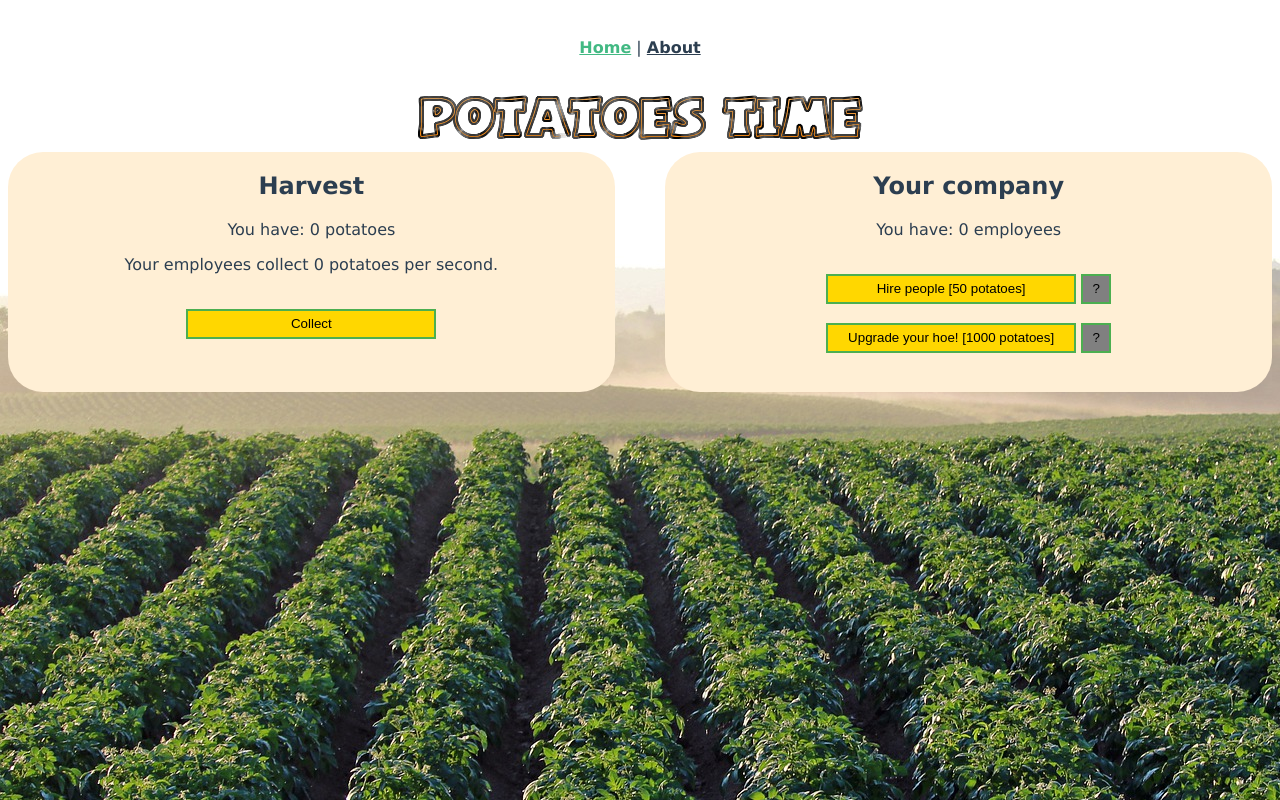
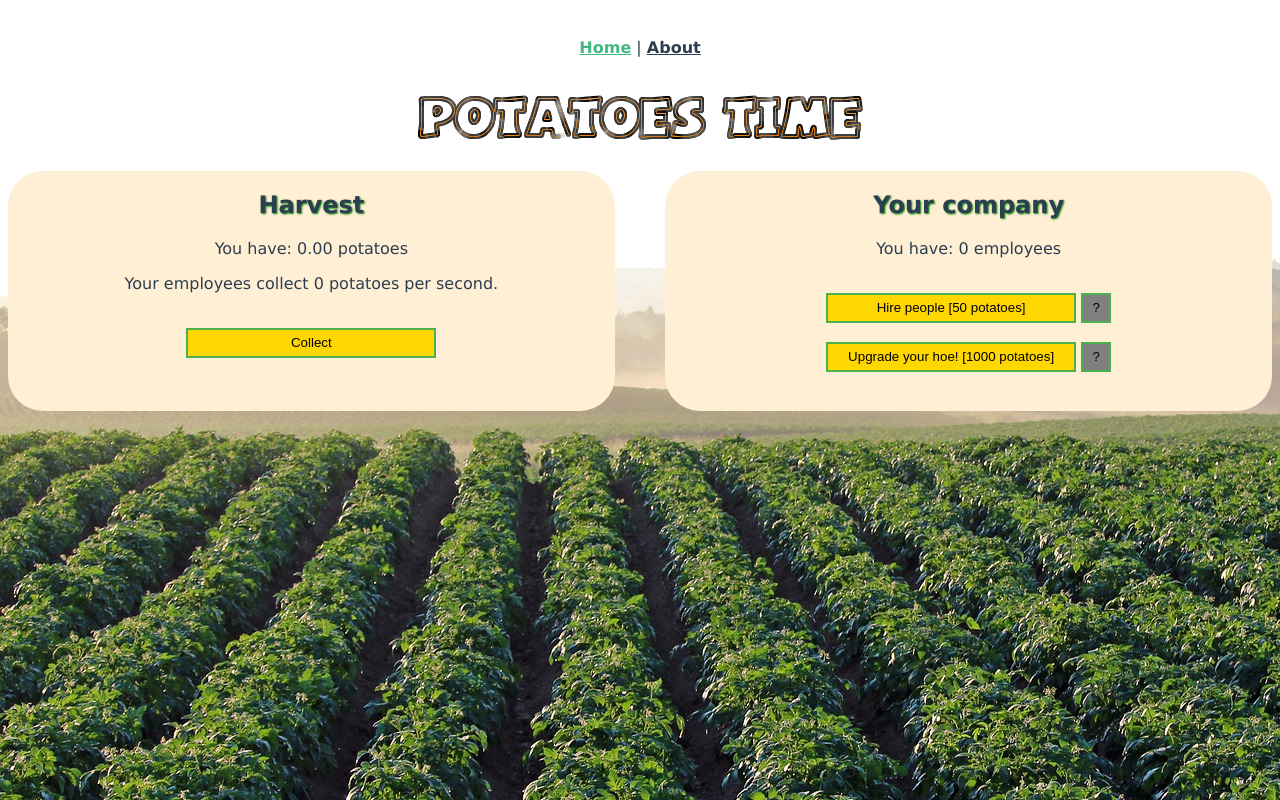
Before and after one commit to SqrtLewy/clicker-game-vue.js, a Vue app: page / in a window 1280 px wide. Built offline with nearby package versions, Linux system fonts and the light colour scheme.

Commit message:
adding basic local storage

```diff
--- a/src/App.vue
+++ b/src/App.vue
@@ -12,7 +12,6 @@
 body{
 background-image: url(assets/background.jpg);
 }
-
 #app {
   font-family: Verdana;
   text-align: center;
@@ -30,4 +29,7 @@ background-image: url(assets/background.jpg);
     }
   }
 }
+h2{
+  text-shadow: 1px 1px 2px green;
+}
 </style>
--- a/src/components/clicker.vue
+++ b/src/components/clicker.vue
@@ -1,10 +1,10 @@
 <template>
 	<div class="ClickerGame">
-	<a href="/"><img src="../assets/logo.png" alt="Potatoes time"></a> <br />
+	<a href="/"><img src="../assets/logo.png" alt="Potatoes time"></a> <br /> <br />
     <div class="clicker_left">
         <h2>Harvest</h2>
 
-		<p>You have: {{ potatoes }} potatoes</p>
+		<p>You have: {{ potatoes.toFixed([2]) }} potatoes</p>
 		<p>Your employees collect {{ employessStrength }} potatoes per second.</p>
 		<br />
 		<button v-on:click="CollectPotatoe">Collect</button>
@@ -14,7 +14,7 @@
 
 		<p>You have: {{ employees }} employees</p>
 		<br />
-		<button v-on:click="HirePeople" class="btn btn-primary">Hire people [50 potatoes]</button> <button class="info" v-on:click="Info1">?</button>
+		<button v-on:click="HirePeople">Hire people [50 potatoes]</button> <button class="info" v-on:click="Info1">?</button>
 		<br /> <br />
 		<button v-on:click="UpgradeHoe">Upgrade your hoe! [1000 potatoes]</button> <button class="info" v-on:click="Info2">?</button>
     </div>
@@ -26,11 +26,19 @@ export default {
   name: 'todoapp',
   data() {
     return {
-		potatoes: 0,
+		potatoes: JSON.parse(localStorage.getItem('potatoes')) || 0,
 		clickstrength: 1,
 		employees: 0,
 		employessStrength: 0,
     };
+	},
+	watch: {
+		potatoes: {
+			deep: true,
+			handler() {
+			localStorage.setItem('potatoes', JSON.stringify(this.potatoes));
+		}
+	}
 	},
 	mounted: function(){
         this.Reload()
@@ -42,7 +50,7 @@ export default {
 		HirePeople: function(){
 			if(this.potatoes>=50){
 			this.employees++;
-			this.employessStrength+=0.1;
+			this.employessStrength+=0.10;
 			this.potatoes-=50;
 			}else{
 			alert("You don't have enough potatoes! Come back to the field!");
@@ -53,7 +61,7 @@ export default {
 			this.clickstrength++;
 			this.potatoes -= 1000;
 			}else{
-			alert("You don't have enough potatoes! Come back to the field!");
+				alert("You don't have enough potatoes! Come back to the field!");
 			}
 		},
 		Info1: function(){
@@ -75,7 +83,6 @@ export default {
 </script>
 
 <style lang="scss" scoped>
-
 .ClickerGame {
   width: 100%;
   height: 400px;
```
